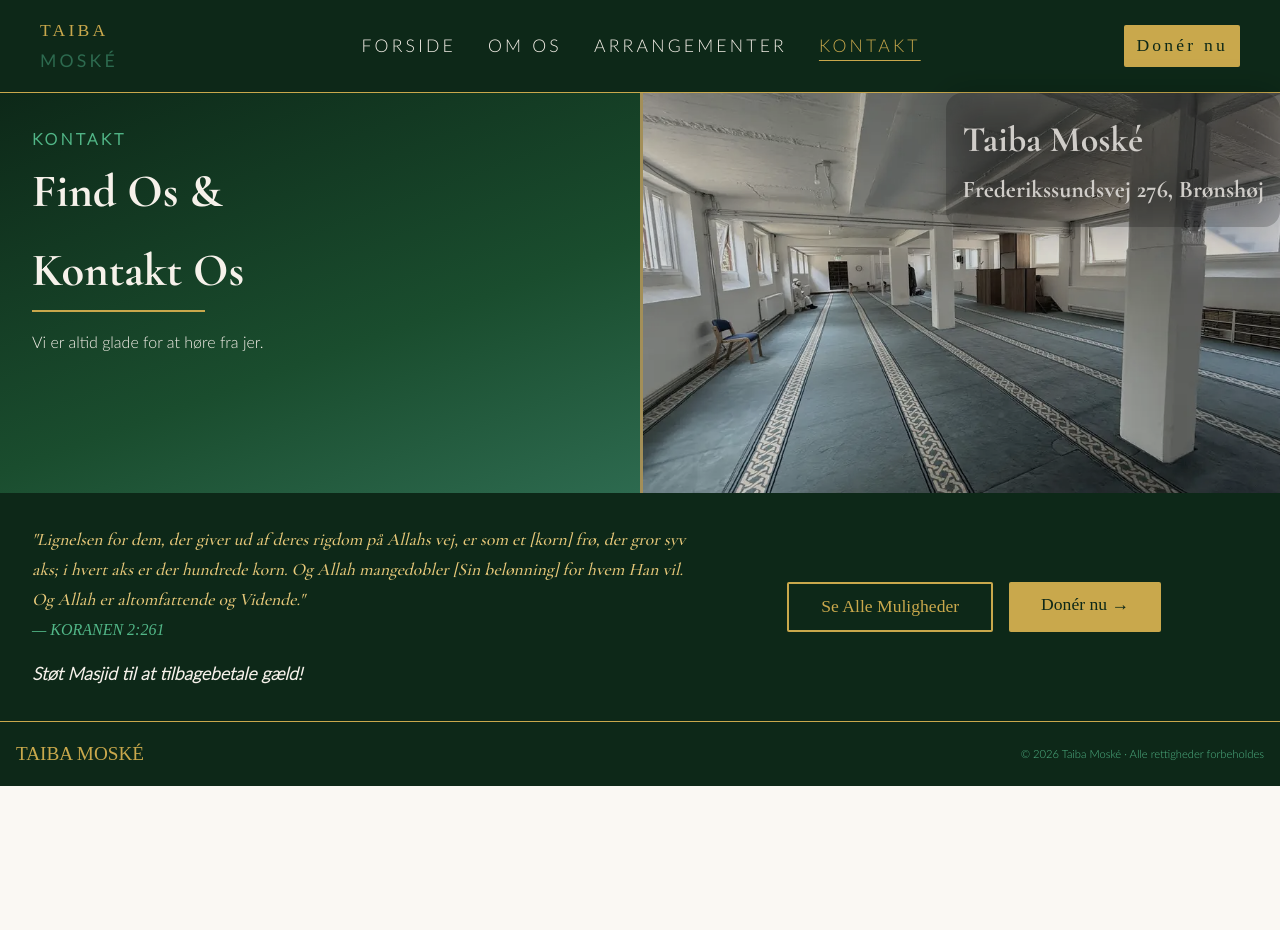
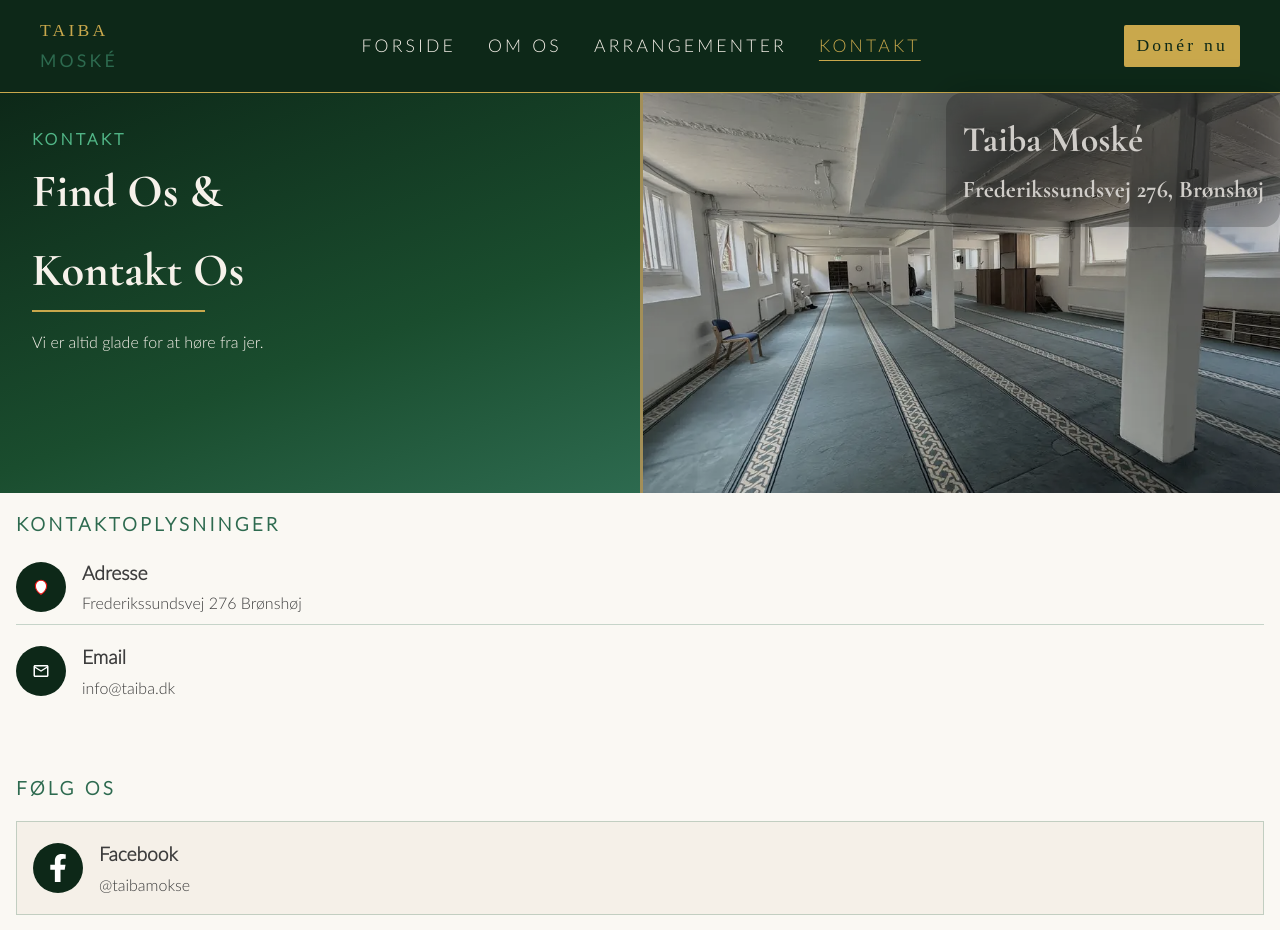
Before and after one commit to HamzaIbrahimi/Taiba, a SvelteKit app: page /kontakt in a window 1280 px wide. Shown: the top 930 px of the page. Before the commit the page ends 800 px from the top, so only its background shows below. Built offline with nearby package versions, Linux system fonts and the light colour scheme; a web font is replaced by a local one.

Commit message:
Add the main content to contact page

```diff
--- a/src/routes/kontakt/+page.svelte
+++ b/src/routes/kontakt/+page.svelte
@@ -1,10 +1,14 @@
 <script>
 	import Cta from '$lib/components/Cta.svelte';
 	import masjid from '$lib/assets/masjid-photos/masjid-photo1.webp';
+	import facebook from '$lib/assets/facebook.svg';
+	import email from '$lib/assets/email.svg';
+	import instagram from '$lib/assets/instagram-logo.svg';
+	import pin from '$lib/assets/heroicons_map_pin.svg';
 </script>
 
 <section class="intro">
-	<div class="contact">
+	<div class="hero">
 		<h4>Kontakt</h4>
 		<h1>Find Os & <br /> Kontakt Os</h1>
 		<hr />
@@ -19,6 +23,53 @@
 		</div>
 	</div>
 </section>
+<section class="contact">
+	<div class="info">
+		<h3>Kontaktoplysninger</h3>
+		<div class="card">
+			<div class="img-container">
+				<img src={pin} alt="pin logo indicating location" />
+			</div>
+			<div>
+				<h5>Adresse</h5>
+				<a href="https://maps.app.goo.gl/UZg4CY8UK4w45reBA"
+					>Frederikssundsvej 276 Brønshøj</a
+				>
+			</div>
+		</div>
+		<div class="card">
+			<div class="img-container">
+				<img src={email} alt="email logo indicating email" />
+			</div>
+			<div>
+				<h5>Email</h5>
+				<a href="mailto:info@taiba.dk" target="_blank">info@taiba.dk</a>
+			</div>
+		</div>
+	</div>
+	<div class="opening-hours"></div>
+	<div class="follow-us">
+		<h3>Følg Os</h3>
+		<div class="card">
+			<div class="img-container">
+				<img src={facebook} alt="Facebook logo" />
+			</div>
+			<div>
+				<h5>Facebook</h5>
+				<a href="https://www.facebook.com/MasjidTaiba1">@taibamokse</a>
+			</div>
+		</div>
+		<div class="card">
+			<div class="img-container">
+				<img src={instagram} alt="Instagram logo" />
+			</div>
+			<div>
+				<h5>Instagram</h5>
+				<a href="https://www.instagram.com/masjidtaiba">@taibamokse</a>
+			</div>
+		</div>
+	</div>
+</section>
 
 <Cta />
 
@@ -27,7 +78,7 @@
 		display: grid;
 	}
 
-	.contact {
+	.hero {
 		background: var(--clr-bg-hero);
 		padding: 2rem;
 	}
@@ -38,10 +89,20 @@
 		font-size: 2.9rem;
 	}
 
+	h3 {
+		color: var(--clr-bg-jade);
+		letter-spacing: 0.2rem;
+		text-transform: uppercase;
+	}
+
 	h4 {
 		color: var(--clr-sage);
 		text-transform: uppercase;
 		letter-spacing: 0.2rem;
+	}
+
+	h5 {
+		font-size: 1.2rem;
 	}
 
 	hr {
@@ -51,7 +112,7 @@
 		border: none;
 	}
 
-	.contact p {
+	.hero p {
 		margin-top: 1rem;
 		color: var(--fc-primary);
 	}
@@ -66,7 +127,7 @@
 		position: relative;
 	}
 
-	a {
+	.masjid-photo-container a {
 		color: var(--fc-primary);
 	}
 
@@ -90,6 +151,43 @@
 		border-radius: 1rem;
 	}
 
+	.contact > * {
+		padding: 1rem;
+	}
+
+	.img-container {
+		width: 50px;
+		height: 50px;
+		background: var(--clr-bg-nav);
+		padding: 1rem;
+		border-radius: 100vw;
+		display: flex;
+		justify-content: center;
+		align-items: center;
+	}
+
+	.card {
+		display: flex;
+		align-items: center;
+		gap: 1rem;
+		margin-top: 1rem;
+		padding-bottom: 0.5rem;
+	}
+
+	a {
+		color: var(--fc-body);
+	}
+
+	.follow-us .card {
+		border: 1px solid var(--clr-border-green);
+		padding: 1rem;
+		background: var(--clr-bg-alt);
+	}
+
+	.card:not(:last-of-type) {
+		border-bottom: 1px solid var(--clr-border-green);
+	}
+
 	@media (min-width: 768px) {
 		.intro {
 			grid-template-columns: 1fr 1fr;
```
Also changed, not shown: src/lib/assets/heroicons_map_pin.svg (added).
